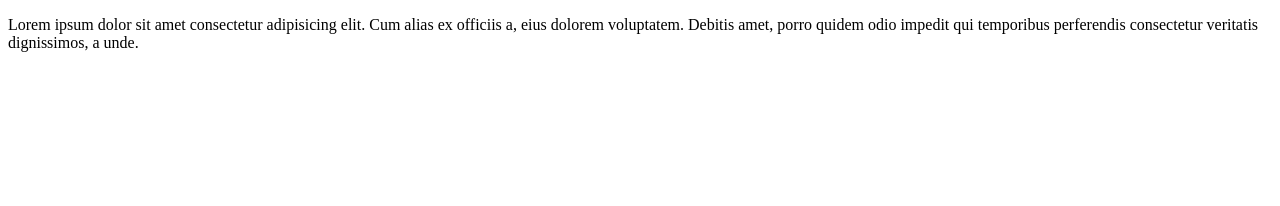
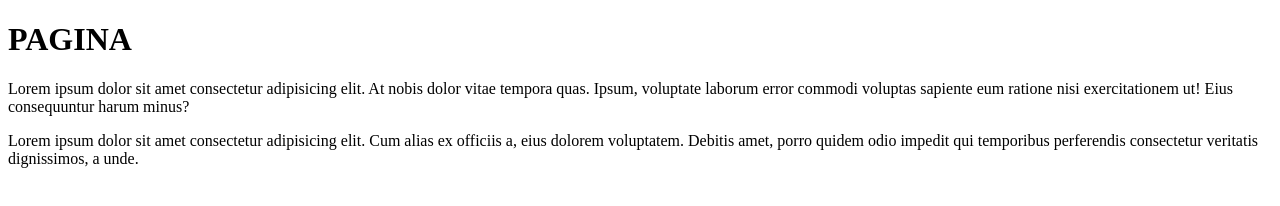
Before and after one commit to yaizarojas17-maker/sesion-23, a plain HTML site: page index.html in a window 1280 px wide. Drawn offline with Linux system fonts and the light colour scheme.

```diff
--- a/index.html
+++ b/index.html
@@ -6,6 +6,8 @@
     <title>Sesión 23</title>
 </head>
 <body>
+    <h1>PAGINA</h1>
+    <p>Lorem ipsum dolor sit amet consectetur adipisicing elit. At nobis dolor vitae tempora quas. Ipsum, voluptate laborum error commodi voluptas sapiente eum ratione nisi exercitationem ut! Eius consequuntur harum minus?</p>
    <p>Lorem ipsum dolor sit amet consectetur adipisicing elit. Cum alias ex officiis a, eius dolorem voluptatem. Debitis amet, porro quidem odio impedit qui temporibus perferendis consectetur veritatis dignissimos, a unde.</p>
 </body>
 </html>
```
